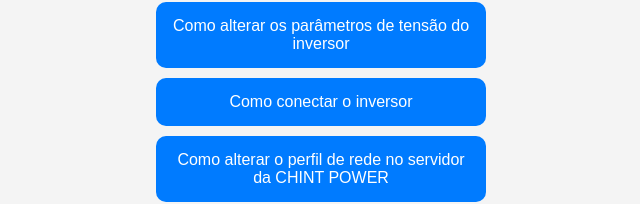
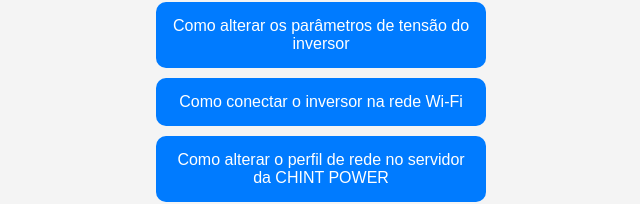
Before and after one commit to videossolar/videosdicomp, a plain HTML site: page index.html in a window 1280 px wide. Both pictures are taken after a click on the button "CHINT". Shown: the part 415-619 px from the top of the page, without its empty margins (319-959 px from the left). Drawn offline with Linux system fonts and the light colour scheme.

Commit message:
Update index.html
Chunt - Titulo alterado em "como conectar inversor" para "Como conectar invesor na rede wifi" na

```diff
--- a/index.html
+++ b/index.html
@@ -32,7 +32,7 @@
     <h2>Vídeos CHINT</h2>
     <a class="button" href="https://www.youtube.com/watch?v=qeL9V_blJlA" target="_blank">Como criar a Usina e a Conta do Cliente final no APP CHINT POWER</a>
     <a class="button" href="https://www.youtube.com/watch?v=R3aAMzUWkXg&t=1s" target="_blank">Como alterar os parâmetros de tensão do inversor</a>
-    <a class="button" href="https://www.youtube.com/watch?v=W8uuZN0Kf6s" target="_blank">Como conectar o inversor</a>
+    <a class="button" href="https://www.youtube.com/watch?v=W8uuZN0Kf6s" target="_blank">Como conectar o inversor na rede Wi-Fi</a>
     <a class="button" href="https://www.youtube.com/watch?v=9bU8eD_MV5Y" target="_blank">Como alterar o perfil de rede no servidor da CHINT POWER</a>
     <a class="button" href="https://www.youtube.com/watch?v=dCzZ3Z-J0IM" target="_blank">Como acessar os dados de geração do inversor via bluetooth</a>
   </div>
```
